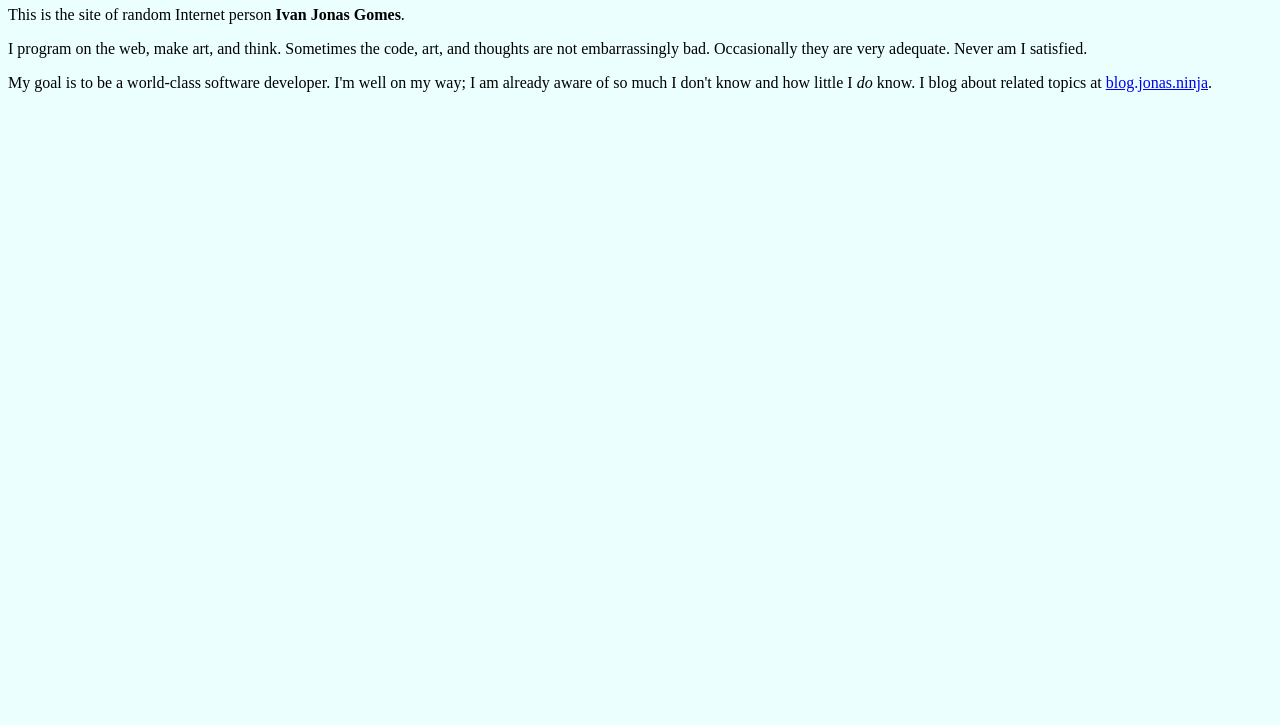
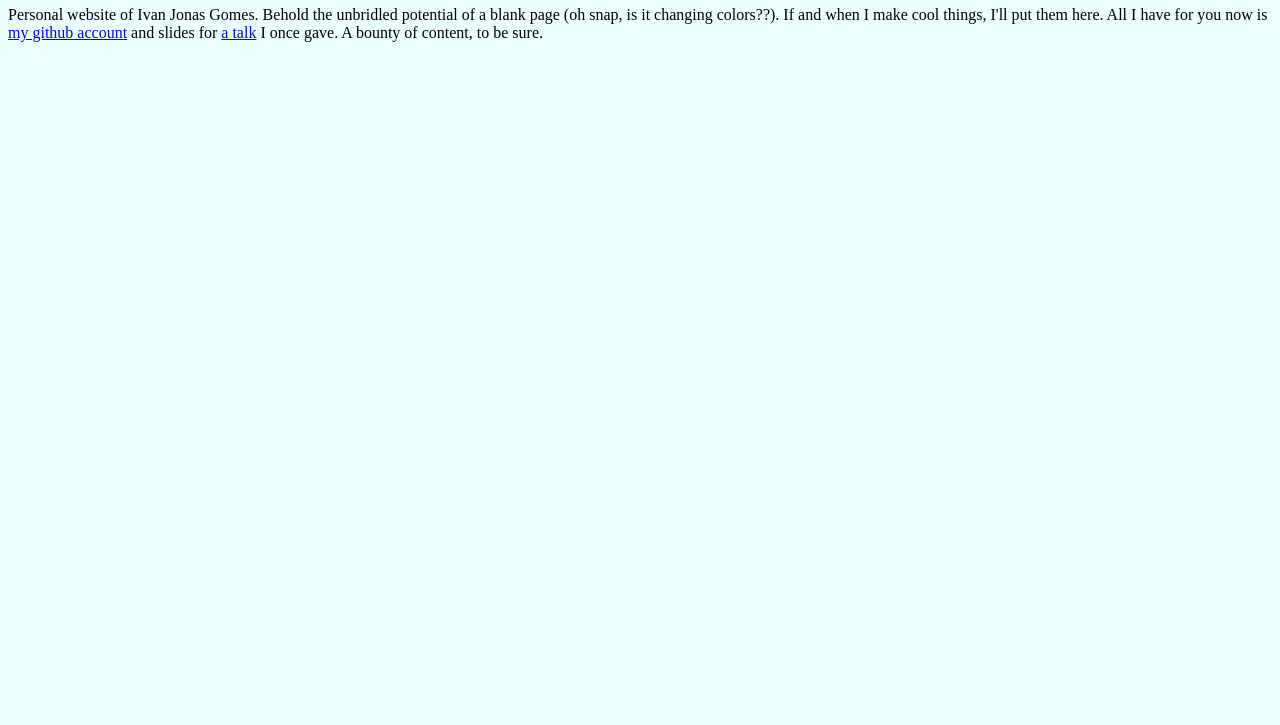
Before and after one commit to ivanjonas/jonas-ninja, a plain HTML site: page index.html in a window 1280 px wide. Shown: the part 75-800 px from the top of the page. Drawn offline with Linux system fonts and the light colour scheme.

Commit message:
Make the introductory content more silly and less cringey

```diff
--- a/index.html
+++ b/index.html
@@ -22,9 +22,7 @@
 <body>
     <div class="column">
         <h1 style="font-family: Rubik, sans-serif">Hello, world!</h1>
-        <p>This is the site of random Internet person <strong>Ivan Jonas Gomes</strong>.</p>
-        <p>I program on the web, make art, and think. Sometimes the code, art, and thoughts are not embarrassingly bad. Occasionally they are very adequate. Never am I satisfied.</p>
-        <p>My goal is to be a world-class software developer. I'm well on my way; I am already aware of so much I don't know and how little I <em>do</em> know. I blog about related topics at <a href="https://blog.jonas.ninja">blog.jonas.ninja</a>.</p>
+	<p>Personal website of Ivan Jonas Gomes. Behold the unbridled potential of a blank page (oh snap, is it changing colors??). If and when I make cool things, I'll put them here. All I have for you now is <a href="https://www.github.com/ivanjonas/">my github account</a> and slides for <a href="/talks/css-architecture/">a talk</a> I once gave. A bounty of content, to be sure.
     </div>
 </body>
 <script>
```
